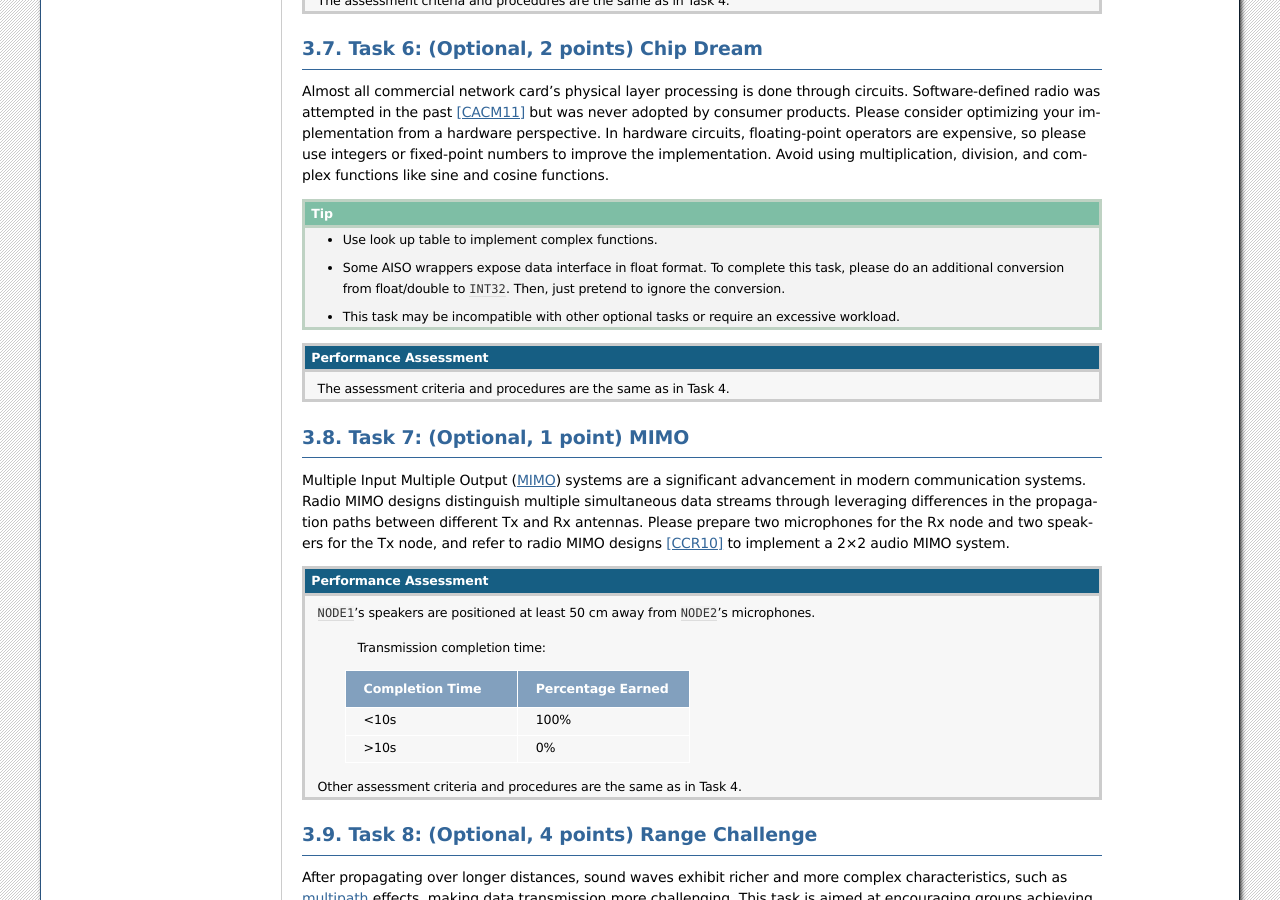
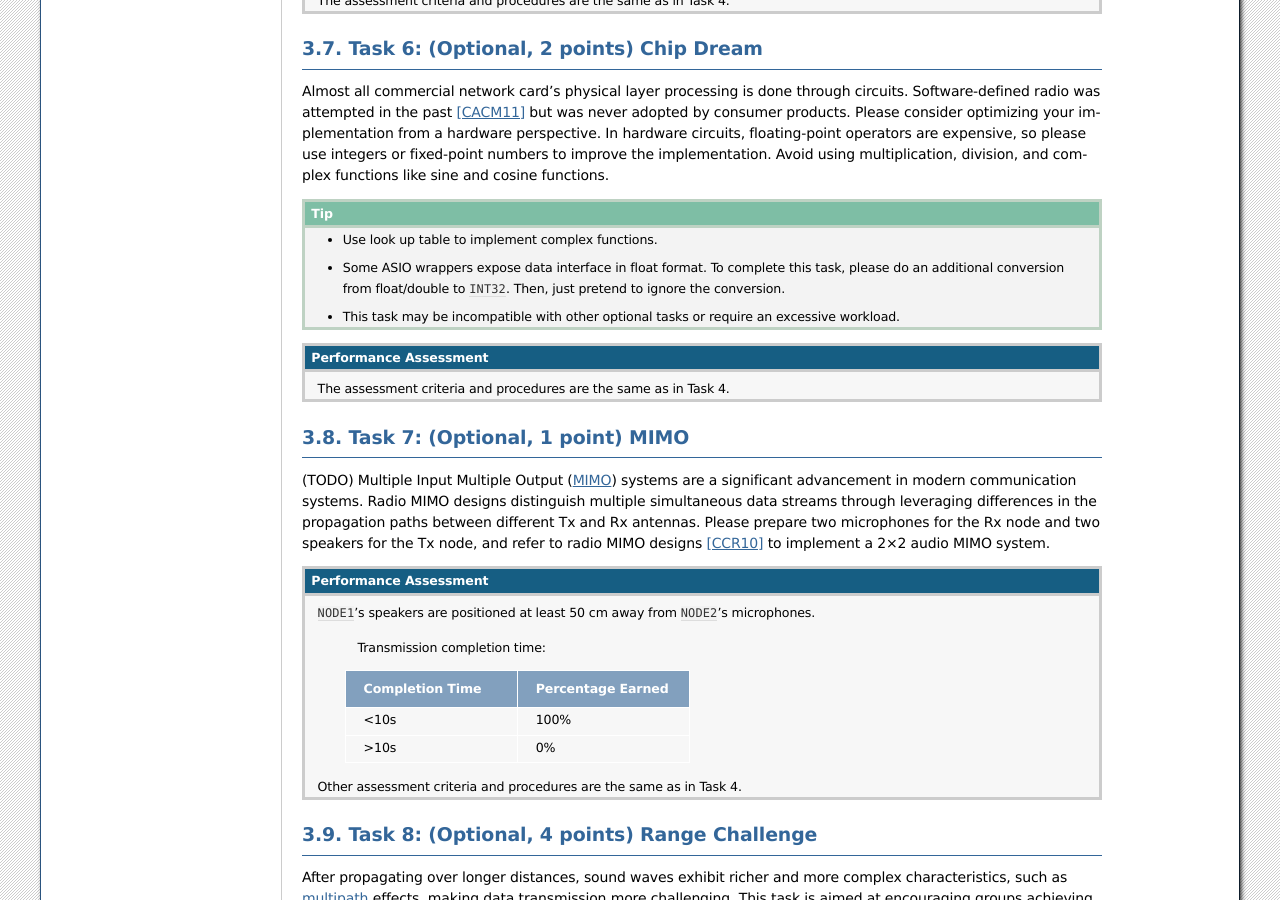
Before and after one commit to sist-cs120/project-doc, a Sphinx documentation site: the page built from source/project1.rst, in a window 1280 px wide and 900 px high, scrolled down 4902 px. Built offline with Sphinx 7.4.7, drawn with Linux system fonts in a browser that asks for light colours.

Commit message:
Task 7 update

```diff
--- a/source/project1.rst
+++ b/source/project1.rst
@@ -219,7 +219,7 @@ Almost all commercial network card's physical layer processing is done through c
 
     - Use look up table to implement complex functions.
 
-    - Some AISO wrappers expose data interface in float format. To complete this task, please do an additional conversion from float/double to ``INT32``. Then, just pretend to ignore the conversion.
+    - Some ASIO wrappers expose data interface in float format. To complete this task, please do an additional conversion from float/double to ``INT32``. Then, just pretend to ignore the conversion.
 
     - This task may be incompatible with other optional tasks or require an excessive workload.
 
@@ -236,7 +236,7 @@ Almost all commercial network card's physical layer processing is done through c
 Task 7: (Optional, 1 point) MIMO
 ============================================================
 
-Multiple Input Multiple Output (MIMO_) systems are a significant advancement in modern communication systems. Radio MIMO designs distinguish multiple simultaneous data streams through leveraging differences in the propagation paths between different Tx and Rx antennas. Please prepare two microphones for the Rx node and two speakers for the Tx node, and refer to radio MIMO designs [CCR10]_ to implement a 2×2 audio MIMO system.
+(TODO) Multiple Input Multiple Output (MIMO_) systems are a significant advancement in modern communication systems. Radio MIMO designs distinguish multiple simultaneous data streams through leveraging differences in the propagation paths between different Tx and Rx antennas. Please prepare two microphones for the Rx node and two speakers for the Tx node, and refer to radio MIMO designs [CCR10]_ to implement a 2×2 audio MIMO system.
 
 .. admonition:: Performance Assessment
 
```
